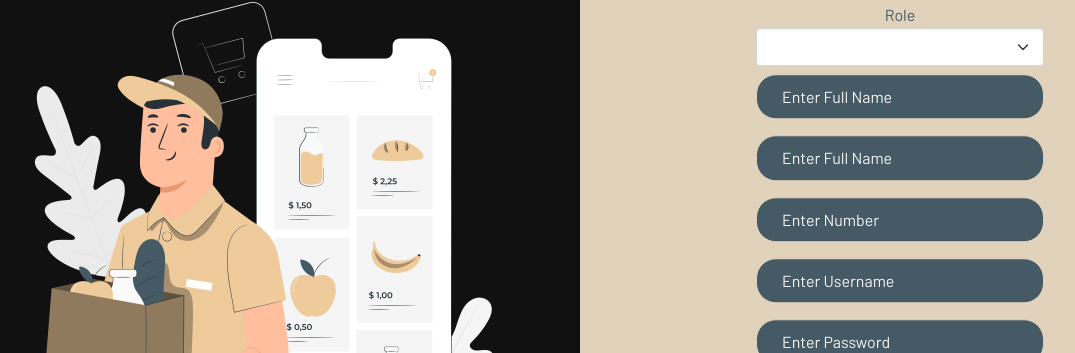
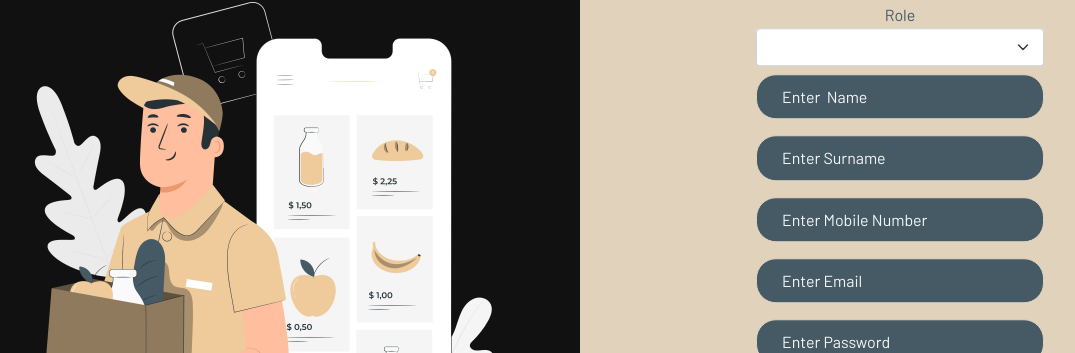
Before and after one commit to Lahlie04/Errands-app, an Angular app in the folder front-end/: page /register in a window 1280 px wide. Shown: the part 177-530 px from the top of the page, without its empty margins (60-1135 px from the left). Built offline with nearby package versions, Linux system fonts and the light colour scheme.

Commit message:
updating

```diff
--- a/front-end/src/app/components/login/login.component.html
+++ b/front-end/src/app/components/login/login.component.html
@@ -17,11 +17,10 @@
 
             <div class="container">
 
-              <label for="uname">Email</label>
 
-              <input type="text" placeholder="Enter Username"  formControlName="email" name="uname" required>
+              <input type="text" placeholder="Enter Email"  formControlName="email" name="uname" required>
 
-              <label for="psw">Password</label>
+
               <input type="password" placeholder="Enter Password"  formControlName="password"name="psw" required>
 
           <div>
@@ -30,7 +29,7 @@
             </div>
             <div class="container" >
 
-              <span class="rg">Not a member yet?<a href="#">Register</a></span>
+              <span class="rg">Not a member yet?<a href="#"  routerLink='/register'>Register</a></span>
             </div>
 
           </form>
--- a/front-end/src/app/components/login/login.component.ts
+++ b/front-end/src/app/components/login/login.component.ts
@@ -35,9 +35,11 @@ export class LoginComponent implements OnInit {
             this.isloading=false;
             // localStorage.setItem("access", JSON.stringify(data));
             localStorage.setItem("access", JSON.stringify(data[0]));
-            console.log(data)
+            console.log('something here; ', data)
+
+            // if()
             this.user=data[0].name + ' ' + data[0].surname;
-            console.log(this.user + "is a user");
+            console.log(this.user + " is a user");
             localStorage.setItem("user", this.user);
 
             if(data[0].role=='Client' && data[0].is_active===true){
@@ -45,8 +47,8 @@ export class LoginComponent implements OnInit {
               this.router.navigateByUrl('/services',{replaceUrl:true});
               localStorage.setItem("Role", data[0].role)
             }
-            if(data[0].role=='Service provider' && data[0].is_active===true){
-              this.router.navigateByUrl('/run_home',{replaceUrl:true});
+            if(data[0].role=='Service provider' && data[0].is_active===false){
+              this.router.navigateByUrl('/home',{replaceUrl:true});
               localStorage.setItem("runnerID",data[0].id);
             }
             if(data[0].role=='Admin' && data[0].is_active===true){
--- a/front-end/src/app/components/register/register.component.html
+++ b/front-end/src/app/components/register/register.component.html
@@ -27,16 +27,16 @@
 
         </select>
                 <!-- <label for="psw">Name</label> -->
-                <input type="text" placeholder="Enter Full Name" formControlName="name"name="psw" required>
+                <input type="text" placeholder="Enter  Name" formControlName="name"name="psw" required>
                 <!-- <label for="psw">Surname</label> -->
 
-                <input type="text" placeholder="Enter Full Name" formControlName="surname"name="psw" required>
+                <input type="text" placeholder="Enter Surname" formControlName="surname"name="psw" required>
               <!-- <label for="uname">Mobile Number</label> -->
 
-              <input type="number" placeholder="Enter Number" formControlName="cell_no"name="psw" required>
+              <input type="number" placeholder="Enter Mobile Number" formControlName="cell_no"name="psw" required>
               <!-- <label for="uname">Email</label> -->
 
-              <input type="text" placeholder="Enter Username"formControlName="email" name="uname" required>
+              <input type="text" placeholder="Enter Email"formControlName="email" name="uname" required>
 
               <!-- <label for="psw">Password</label> -->
               <input type="password" placeholder="Enter Password"  formControlName="password"name="psw" required>
--- a/front-end/src/app/components/runnerhome/runnerhome.component.html
+++ b/front-end/src/app/components/runnerhome/runnerhome.component.html
@@ -21,7 +21,7 @@
             </div>
 
             <div class="col-sm-6">
-                <div class="card mt-5" routerLink="/requests">
+                <div class="card mt-5" routerLink="/request">
                   <div class="card-body">
                     <h5 class="card-title">Requests</h5>
 
@@ -45,7 +45,7 @@
               </div>
 
               <div class="col-sm-6">
-                <div class="card mt-5">
+                <div class="card mt-5" routerLink="/ratings">
                   <div class="card-body">
                     <h5 class="card-title">Ratings</h5>
                     <img src="../../../assets/images/Online Review-cuate.png">
```
